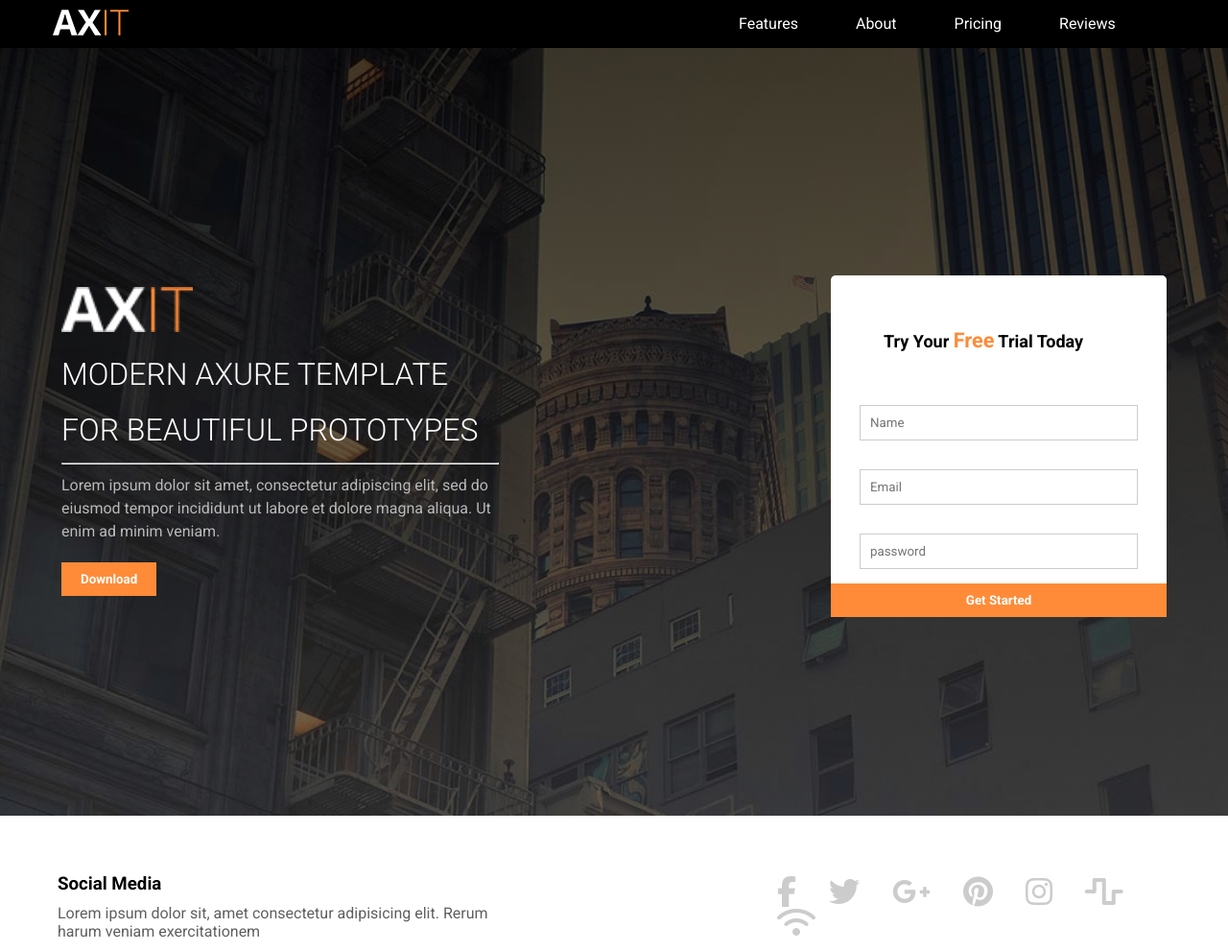
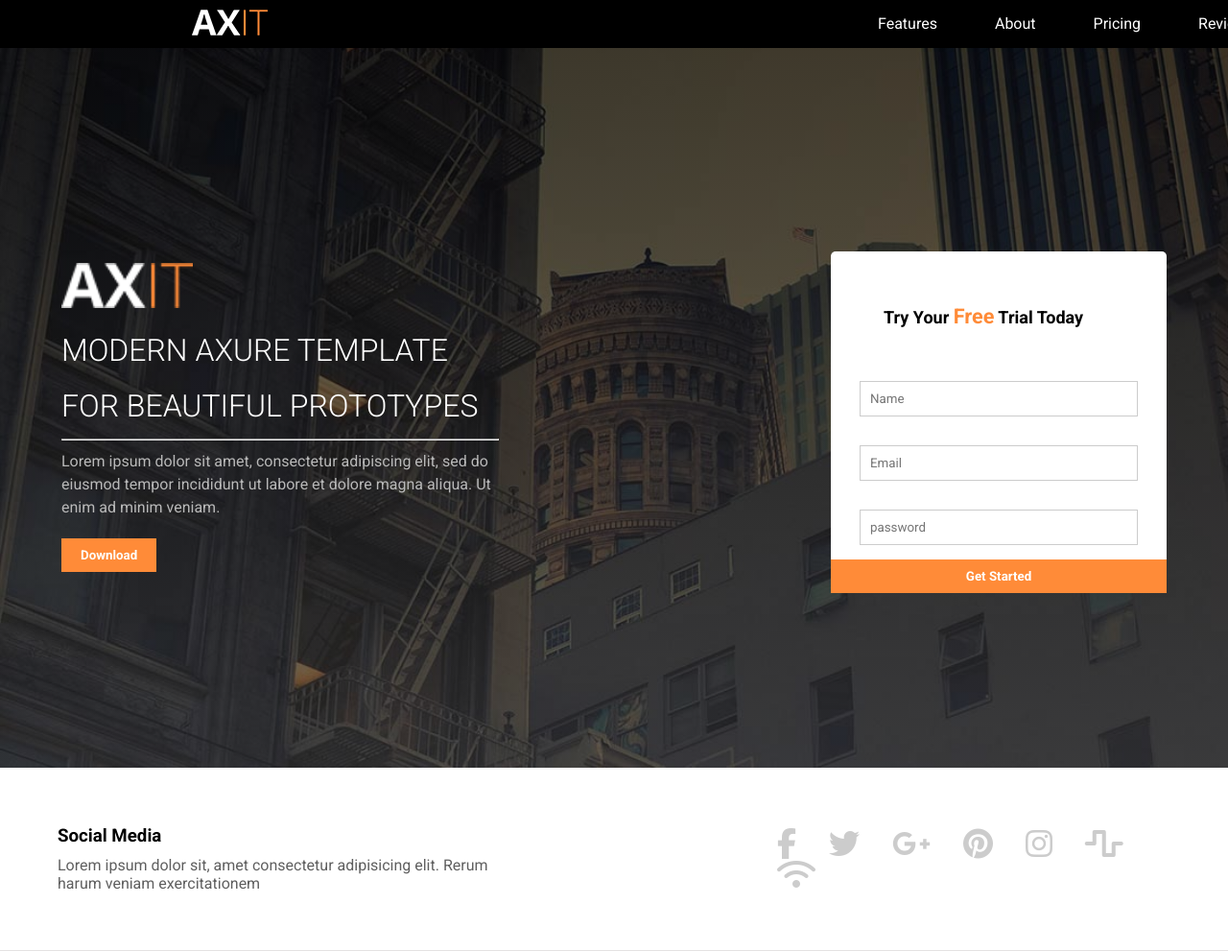
Before and after one commit to mariamhabashi/NTI-Summer-Training, a PHP site: page /AXIT/index.html in a window 1280 px wide. Shown: the top 991 px of the page at 96% size. Run offline with PHP 8.4, Linux system fonts and the light colour scheme; some libraries are stand-ins or nearby versions.

Commit message:
last update

```diff
--- a/Day5/AXIT/css/style.css
+++ b/Day5/AXIT/css/style.css
@@ -6,9 +6,8 @@
 }
 .container{
     width: 1170px;
-    margin-left: auto;
+    margin-left: 200px;
     margin-right: auto;
-    overflow: hidden;
 }
 .container ul{
     margin-left: 130px;
@@ -23,12 +22,14 @@ header {
     background-color: black;
     overflow: hidden;
     height: 50px;
+    position: fixed;
 }
 
 header .left {
     width: 50%;
     float: left;
     padding-top: 10px;
+
 }
 span{
     color: #FF8B38;
@@ -64,6 +65,7 @@ main{
     url("../imgs/banner.jpg");
     background-size: cover;
     padding: 0 5%;
+    padding-top: 50px;
 }
 main .left{
     margin-top: 20px;
```
